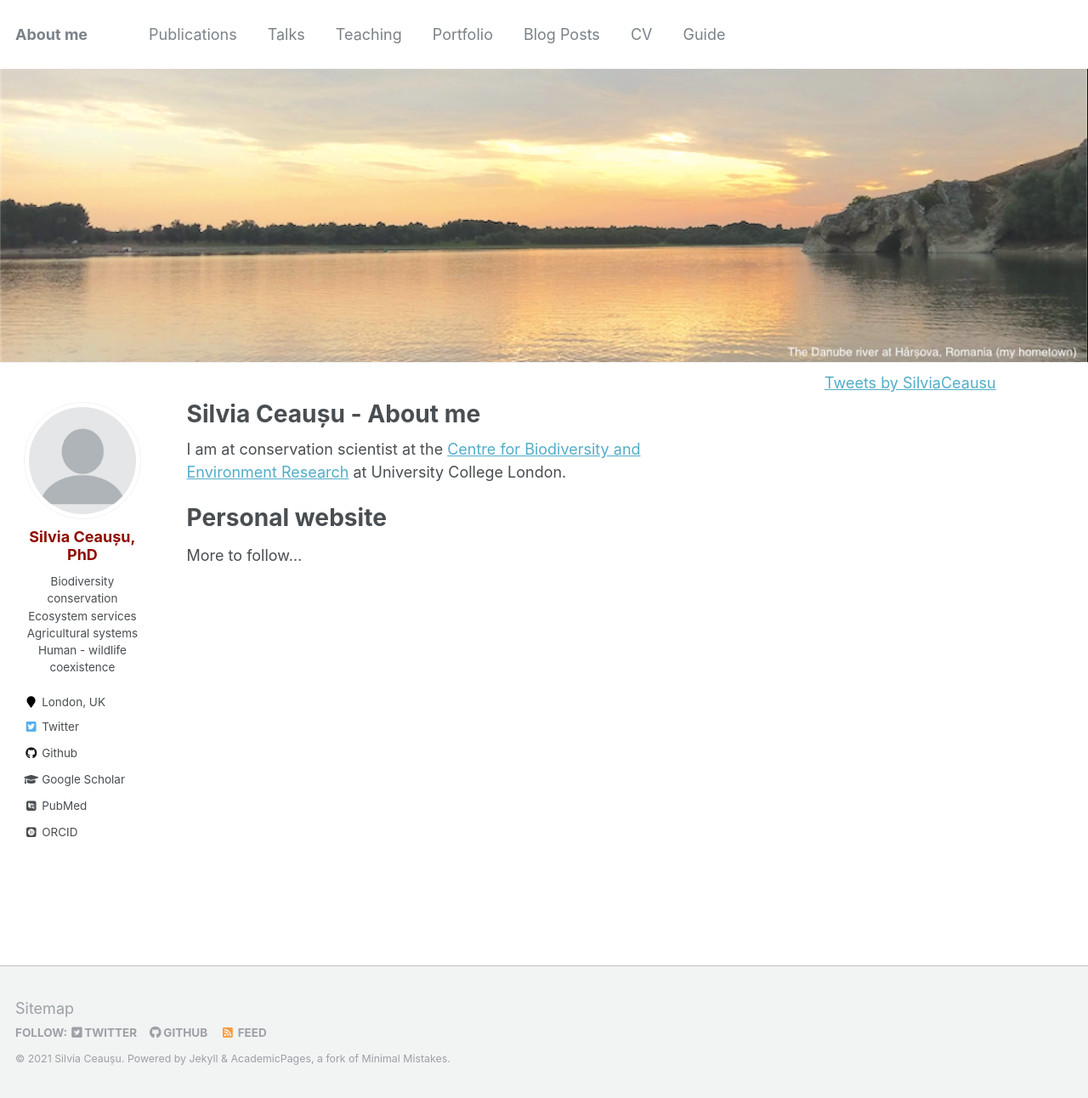
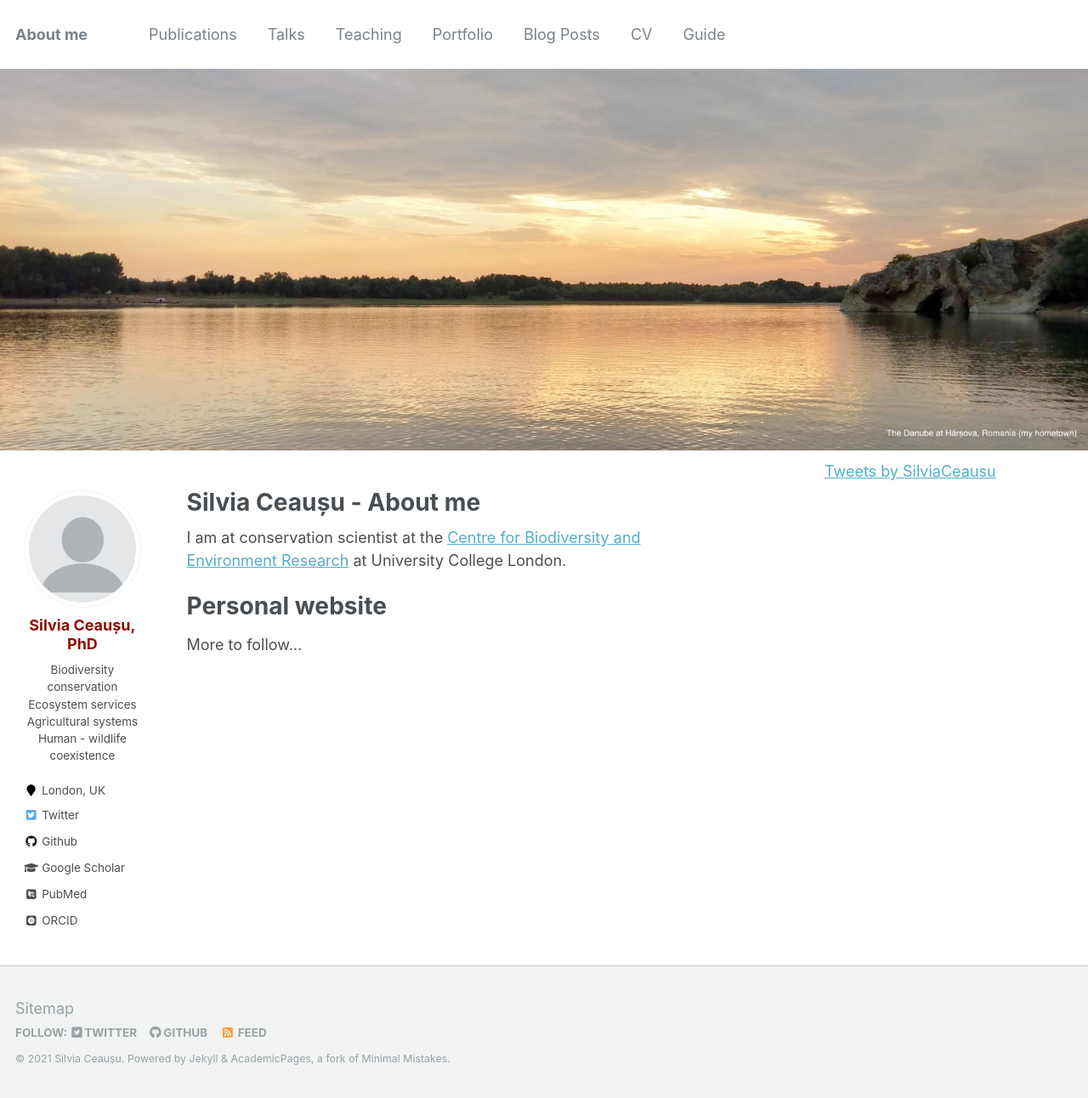
Before and after one commit to SilviaCeausu/SilviaCeausu.github.io, a Jekyll site: the page built from _pages/about.md, in a window 1280 px wide and 1292 px high. Shown: the whole window at 85% size. Built offline with Jekyll 4.4.1, drawn with Linux system fonts in a browser that asks for light colours; some web fonts are replaced; comment, search, counter and statistics services are not loaded.

Commit message:
Update masthead.html

```diff
--- a/_includes/masthead.html
+++ b/_includes/masthead.html
@@ -20,5 +20,5 @@
         </nav>
       </div>
   </div>
-  <img src="/images/danube_website2.png" alt="danube" width="100%" height="100">
+  <img src="/images/danube_website3.jpg" alt="danube" width="100%" height="100">
 </div>
```
